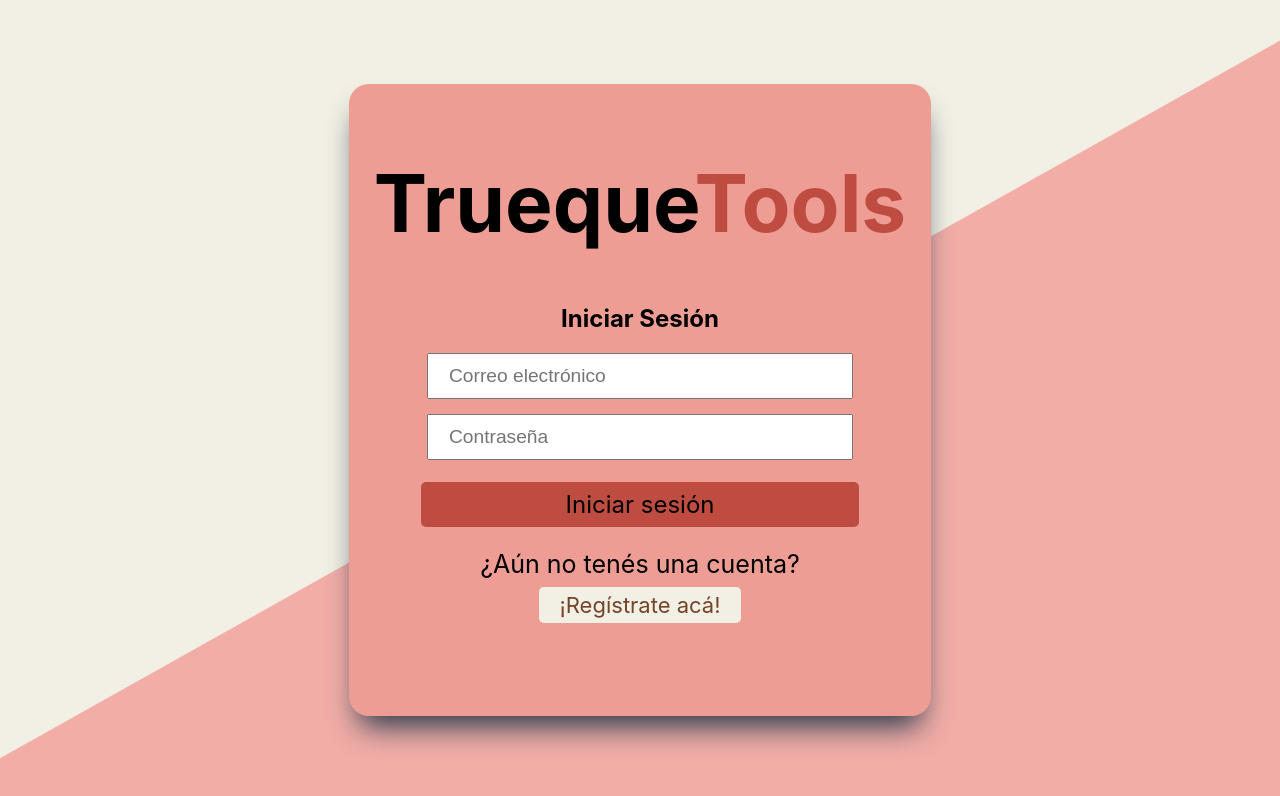
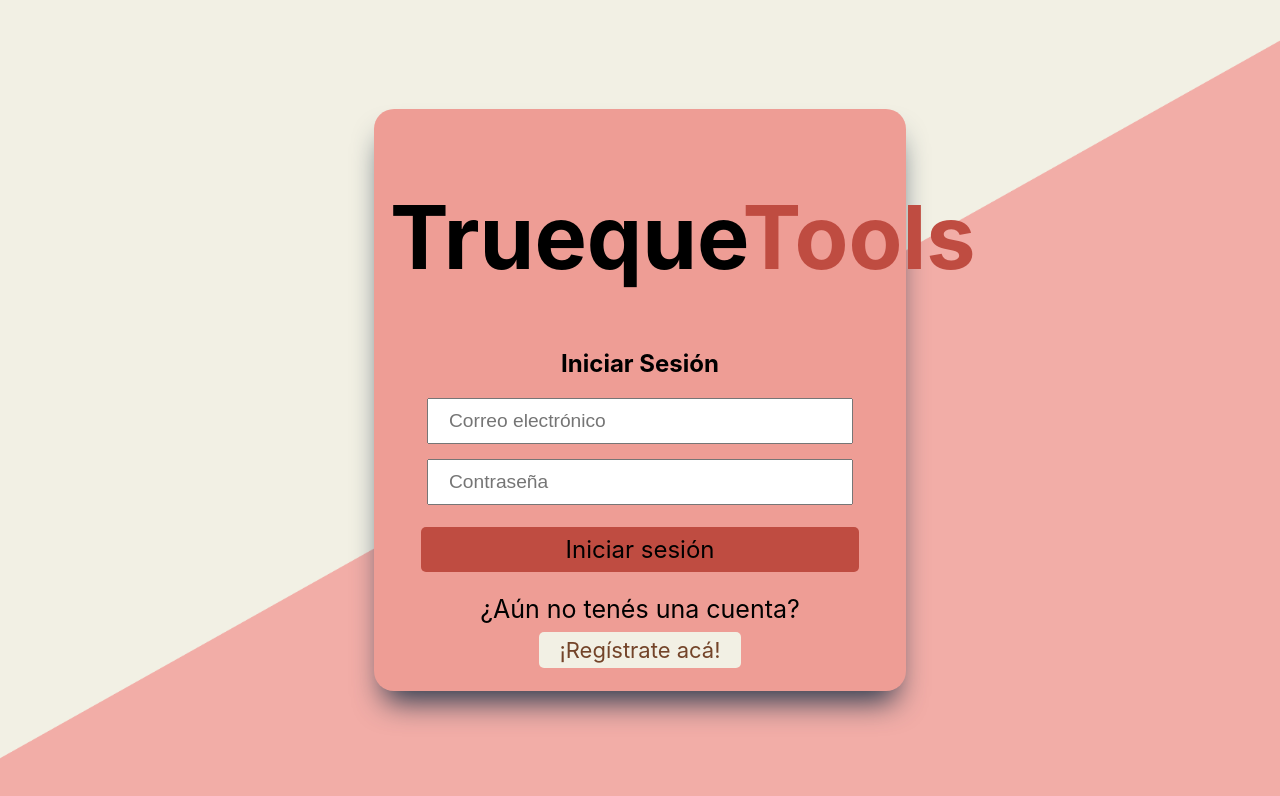
Before and after one commit to leodelmas00/front-truequetools, a React (Create React App) app: page / in a window 1280 px wide. Shown: the top 796 px of the page. Built offline with nearby package versions, Linux system fonts and the light colour scheme.

Commit message:
acomode un par de cosas en el css

```diff
--- a/src/styles/login.css
+++ b/src/styles/login.css
@@ -25,15 +25,15 @@
 .form-container {
   box-shadow: rgb(38, 57, 77) 0px 20px 30px -10px;
   padding: 16px;
-  width: 550px;
-  height: 600px;
+  width: 500px;
+  height: 550px;
   border-radius: 20px;
   background-color: #ee9d95;
   z-index: 1;
 }
 
 .title {
-  font-size: 5em;
+  font-size: 11vh;
   text-align: center;
 }
 
@@ -44,6 +44,7 @@
 .input-container {
   margin-bottom: 15px;
   text-align: center;
+
 }
 
 .input-field {
```
